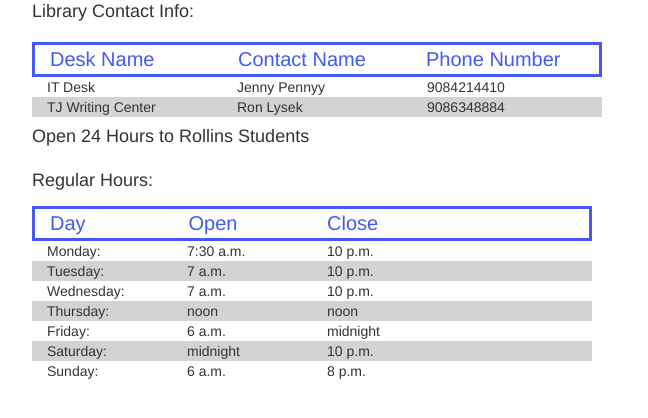
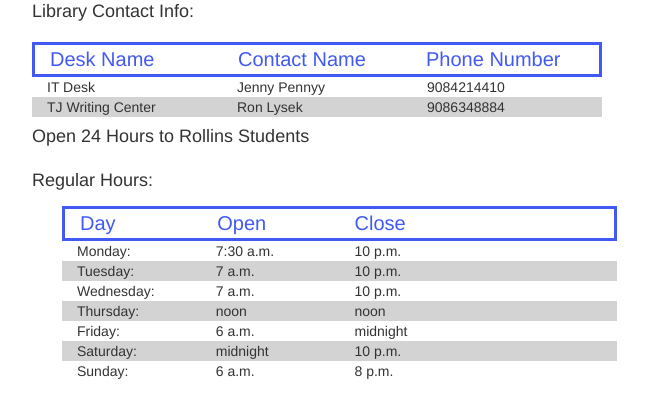
Before and after one commit to emma-github-acct/R-App, a Django app: page /location/1/ in a window 1280 px wide. Shown: the part 243-661 px from the top of the page, without its empty margins (38-686 px from the left). Run offline with Django 3.2, Linux system fonts and the light colour scheme; data comes from the database, SQL or seed files in the repository; parts of the project's set-up code (start-up, migrations or seed data) failed here and were passed over; some libraries are stand-ins or nearby versions.

Commit message:
Indents tables in location detail page

```diff
--- a/r_app/r_app/static/main.css
+++ b/r_app/r_app/static/main.css
@@ -55,5 +55,5 @@
 }
 
 .locationTable {
-    margin-right: 20px;
+    margin-left: 30px;
 }
```
